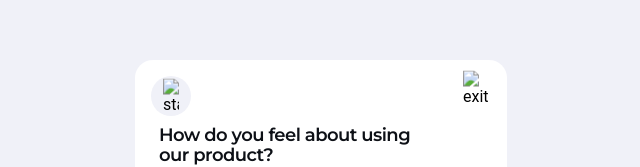
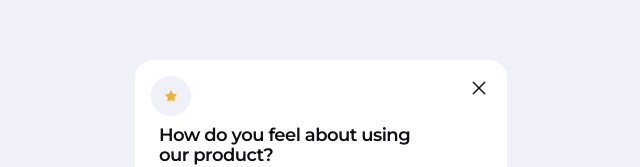
Before and after one commit to Damiinho/simple-evaluation-form, a plain HTML site: page index.html in a window 1280 px wide. Shown: the part 179-346 px from the top of the page, without its empty margins (319-959 px from the left). Drawn offline with Linux system fonts and the light colour scheme; the site is published under a folder, as on GitHub Pages, so addresses that start at the root find nothing.

Commit message:
delete / from bad places

```diff
--- a/index.html
+++ b/index.html
@@ -2,7 +2,6 @@
 <html lang="en">
   <head>
     <meta charset="UTF-8" />
-    <link rel="icon" type="image/svg+xml" href="/vite.svg" />
     <link rel="stylesheet" href="css/style.css" />
     <link
       href="https://fonts.googleapis.com/css2?family=Montserrat:ital,wght@0,100;0,200;0,300;0,400;0,500;0,600;0,700;0,800;0,900;1,100;1,200;1,300;1,400;1,500;1,600;1,700;1,800;1,900&display=swap"
@@ -15,10 +14,10 @@
   <body>
     <div class="window hidden">
       <div class="window__star">
-        <img src="/public/images/star.png" alt="star" />
+        <img src="public/images/star.png" alt="star" />
       </div>
       <div class="window__exit">
-        <img src="/public/images/exit.png" alt="exit" />
+        <img src="public/images/exit.png" alt="exit" />
       </div>
       <div class="window-title">How do you feel about using our product?</div>
       <div class="window-note-component">
```
